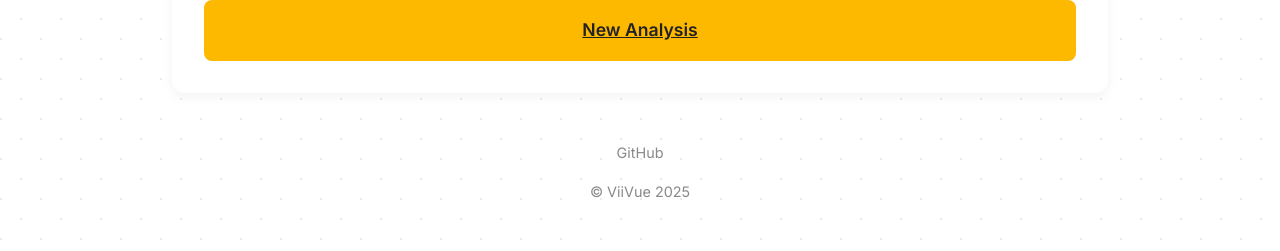
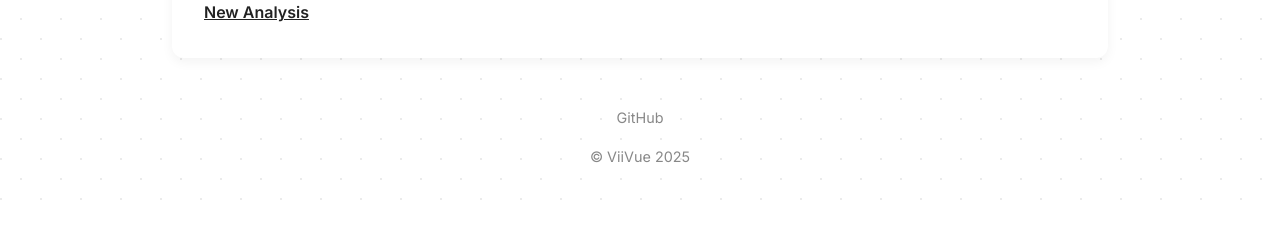
Before and after one commit to viivue/easy-page-speed-screenshots, a Flask app: template templates/results.html in a window 1280 px wide. Shown: the part 722-973 px from the top of the page. After the commit the page ends 922 px from the top, so only its background shows below. Run offline with Flask 3, Linux system fonts and the light colour scheme; the template is opened without the code that fills it, so the values that code supplies are empty.

Commit message:
feat(result): update style

```diff
--- a/static/css/style.css
+++ b/static/css/style.css
@@ -161,6 +161,25 @@ h2 {
     cursor: pointer;
 }
 
+.new-analysis-btn {
+    display: inline;
+    color: var(--dark);
+    padding: 0;
+    font-size: 1rem;
+    font-weight: 600;
+    text-decoration: underline;
+    border: none;
+    border-radius: 0;
+    transition: color 0.3s ease;
+}
+
+.new-analysis-btn:hover {
+    color: var(--yellow);
+    text-decoration: underline;
+    transform: none;
+    cursor: pointer;
+}
+
 .how-it-works {
     background: var(--light);
     border-radius: 12px;
@@ -288,7 +307,7 @@ h2 {
 
 .results-table tr:hover td { background: #fafafa; }
 
-.results-container .action{margin-top:2rem;}
+.results-container .action { margin-top: 2rem; }
 
 .status-indicator { display: flex; align-items: center; gap: 5px; font-weight: 500; }
 
--- a/templates/results.html
+++ b/templates/results.html
@@ -1,5 +1,6 @@
 {% extends "base.html" %}
 {% block title %}Results - Easy Page Speed Screenshots{% endblock %}
+{% block header_title %}Results{% endblock %}
 {% block content %}
 <div class="results-container">
     <h2>Screenshot Results</h2>
@@ -65,7 +66,7 @@
     </div>
 
     <div class="actions">
-        <a href="/" class="btn btn-primary" title="New Analysis">New Analysis</a>
+        <a href="/" class="btn new-analysis-btn" title="New Analysis">New Analysis</a>
     </div>
 </div>
 {% endblock %}
```
